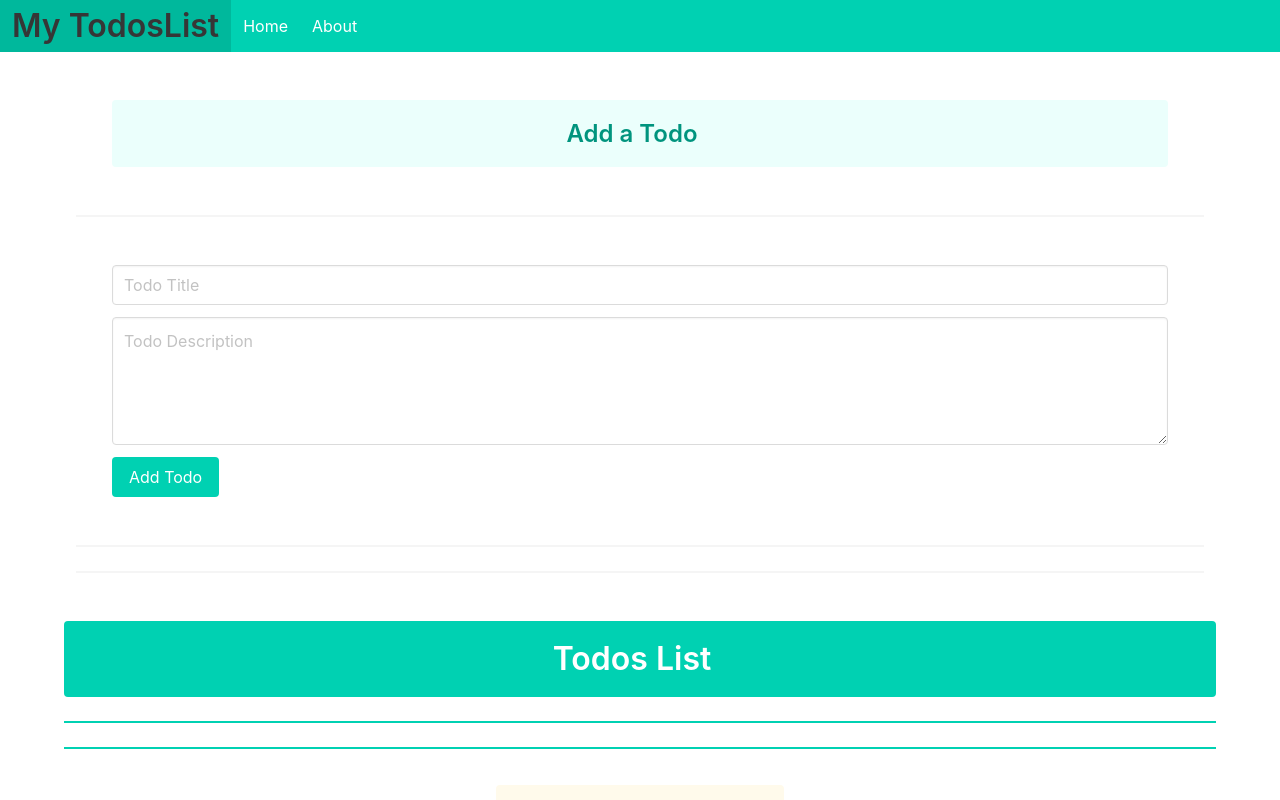
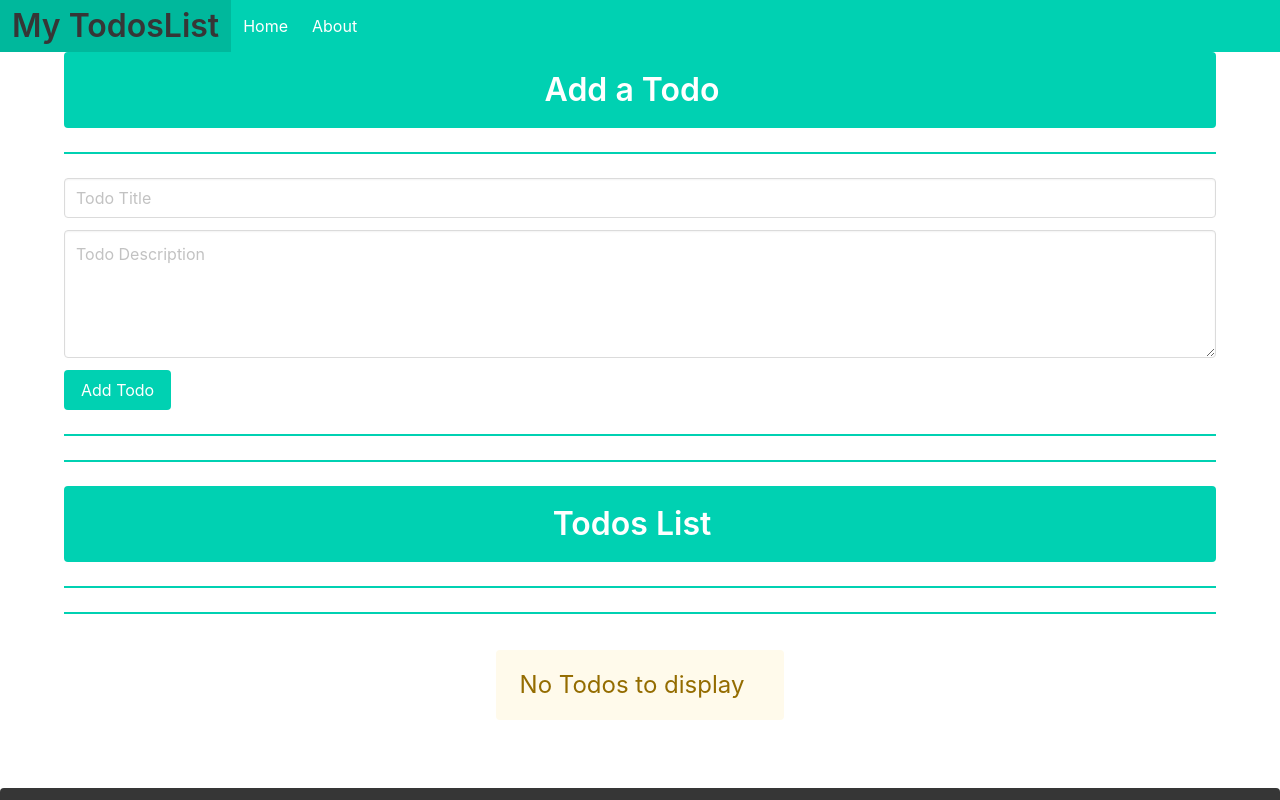
Before and after one commit to ankitchoudhary-vcf/ToDo-app, a React (Create React App) app: page / in a window 1280 px wide. Shown: the top 800 px of the page. Built offline with nearby package versions, Linux system fonts and the light colour scheme.

Commit message:
Add todo updated

```diff
--- a/src/Components/AddTodo.js
+++ b/src/Components/AddTodo.js
@@ -18,11 +18,11 @@ export const AddTodo = (props) => {
   };
   return (
     <div className="container">
-      <h3 className="notification is-primary is-light title is-4 has-text-centered m-6">
+      <h3 className="notification is-primary title is-3 has-text-centered">
         Add a Todo
       </h3>
-      <hr className="mx-3" />
-      <form onSubmit={submit} className="m-6">
+      <hr style={{backgroundColor: '#00d1b2'}} />
+      <form onSubmit={submit}>
         <div className="field">
           <div className="control">
             <input
@@ -58,8 +58,8 @@ export const AddTodo = (props) => {
           </div>
         </div>
       </form>
-      <hr className="mx-3" />
-      <hr className="mx-3 mb-6" />
+      <hr style={{backgroundColor: '#00d1b2'}} />
+      <hr style={{backgroundColor: '#00d1b2'}} />
     </div>
   );
 };
```
